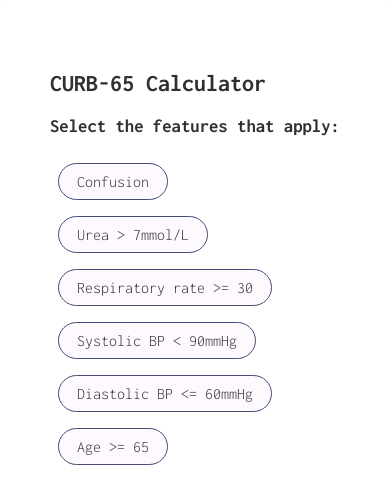
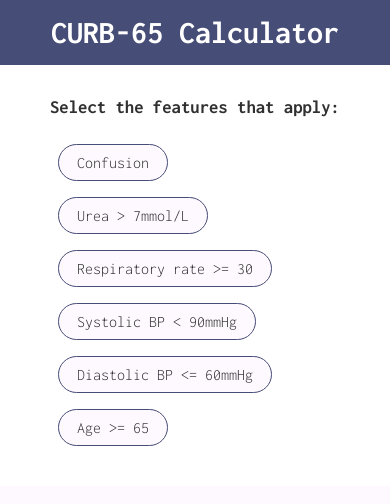
Before and after one commit to raeesahub/curb-65, a plain HTML site: page index.html in a window 390 px wide. Drawn offline with Linux system fonts and the light colour scheme.

Commit message:
style improvements for mobile

```diff
--- a/index.html
+++ b/index.html
@@ -9,8 +9,8 @@
   </head>
   <body>
     <div class="container">
+      <h1>CURB-65 Calculator</h1>
       <section class="calculator">
-        <h1>CURB-65 Calculator</h1>
         <h3>Select the features that apply:</h3>
         <form>
           <div class="checkbox-container">
@@ -40,7 +40,7 @@
         </form>
       </section>
       <section class="recommendation">
-        <h3>CURB-65 score: <span id="score">0</span> </h3>
+        <h3>CURB-65 score: <span id="score">0</span></h3>
         <p id="info"></p>
       </section>
     </div>
--- a/style.css
+++ b/style.css
@@ -7,29 +7,39 @@ body {
   font-family: 'Inconsolata', monospace;
 }
 
+h1 {
+  background-color: #464D77;
+  color: white;
+  padding: 16px;
+  margin: 50px 0 0 0;
+  text-align: center;
+  border-radius: 8px 8px 0 0;
+}
+
+h3 {
+  margin-top: 0;
+}
+
 .container {
   width: 50%;
   margin: 0 auto;
+  border-radius: 8px;
 }
 
-@media (max-width: 700px) {
-  .container {
-    width: 100%;
-    margin: 0 auto;
-  }
+.content {
+  border-radius: 8px;
 }
 
 .calculator {
   background-color: white;
-  padding: 50px;
-  border-radius: 4px;
+  padding: 32px 50px;
 }
 
 .recommendation {
   background-color: #464D77;
   color: white;
-  padding: 16px 50px;
-  border-radius: 4px;
+  padding: 32px 50px;
+  border-radius: 0 0 8px 8px;
   display: none;
 }
 
@@ -62,3 +72,17 @@ form {
   display: flex;
   flex-wrap: wrap;
 }
+
+@media (max-width: 700px) {
+  .container {
+    width: 100%;
+    margin: 0 auto;
+  }
+  h1 {
+    margin: 0;
+    border-radius: 0;
+  }
+  .recommendation {
+    border-radius: 0;
+  }
+}
```
